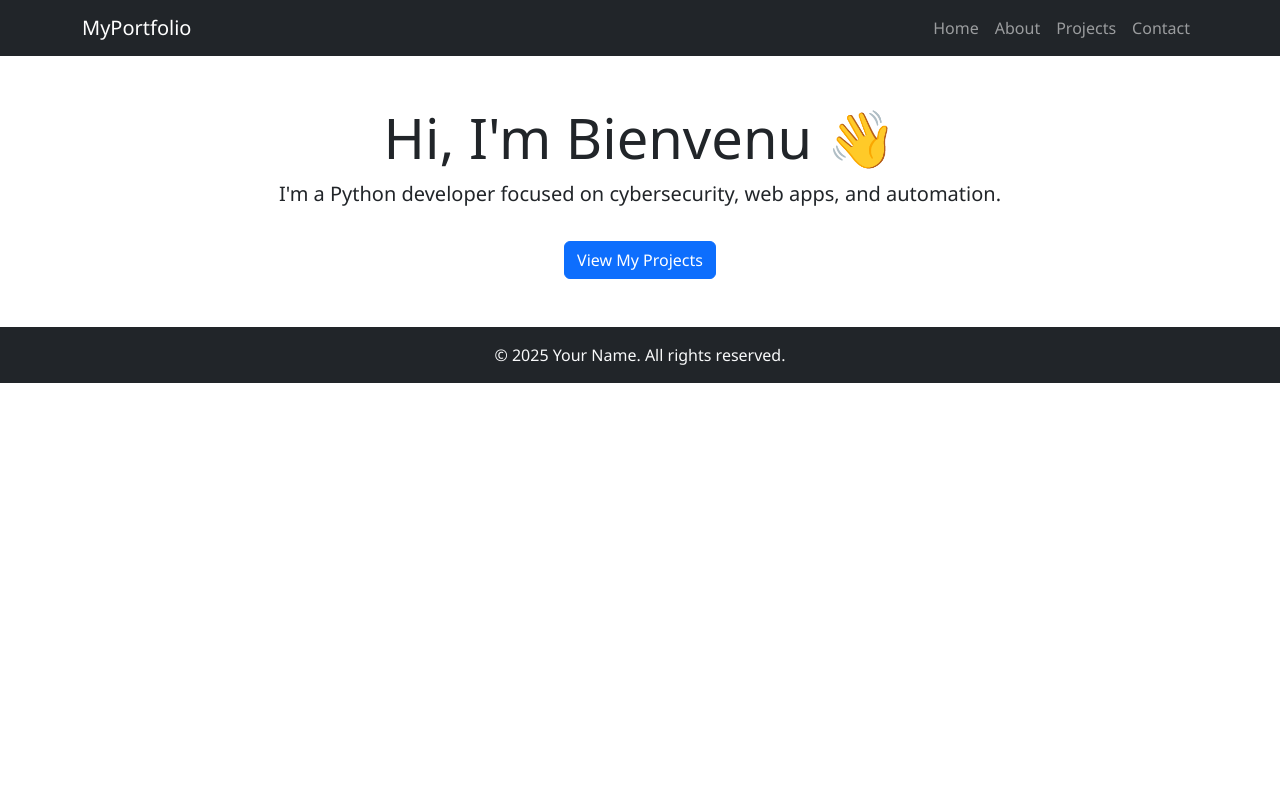
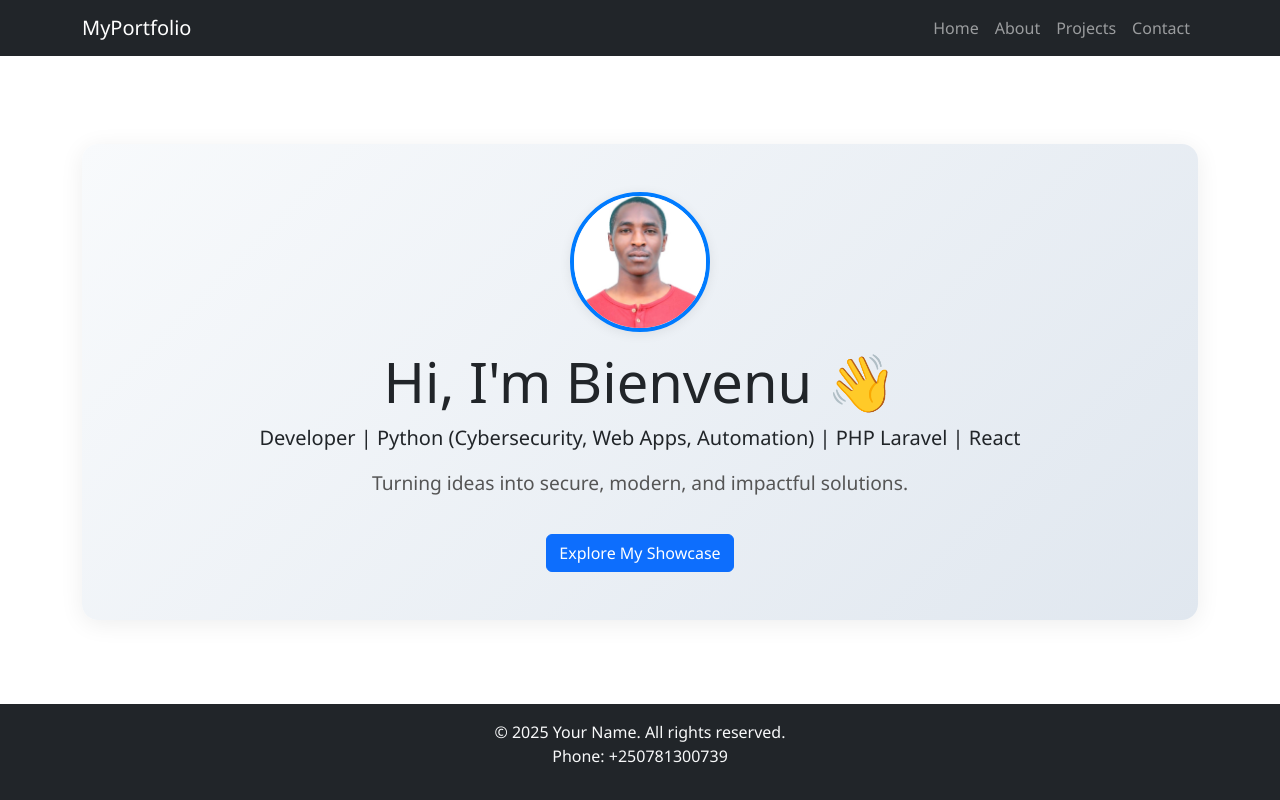
Before and after one commit to bienvenugashema/my-portifolio, a Flask app: page / in a window 1280 px wide. Run offline with Flask 3, Linux system fonts and the light colour scheme.

Commit message:
Creating projcets

```diff
--- a/your-portfolio/static/css/style.css
+++ b/your-portfolio/static/css/style.css
@@ -1,9 +1,40 @@
 body {
-  font-family: 'Segoe UI', sans-serif;
+  font-family: 'Montserrat', 'Segoe UI', sans-serif;
+  min-height: 100vh;
+  display: flex;
+  flex-direction: column;
 }
+
+.hero-section {
+  background: linear-gradient(135deg, #f8fafc 0%, #e0e7ef 100%);
+  border-radius: 16px;
+  box-shadow: 0 4px 24px rgba(0,0,0,0.07);
+  margin-top: 40px;
+}
+
+.profile-img {
+  width: 140px;
+  height: 140px;
+  object-fit: cover;
+  border-radius: 50%;
+  border: 4px solid #007bff;
+  box-shadow: 0 2px 12px rgba(0,0,0,0.08);
+}
+
+.tagline {
+  font-size: 1.2rem;
+  color: #555;
+  margin-bottom: 20px;
+}
+
+.container.my-5 {
+  flex: 1;
+}
+
 h2 {
   margin-top: 20px;
 }
+
 .card-title {
   font-weight: bold;
 }
--- a/your-portfolio/templates/about.html
+++ b/your-portfolio/templates/about.html
@@ -3,6 +3,6 @@
 {% block content %}
 <h2>About Me</h2>
 <p>
-  I'm a passionate Python developer with experience in Flask, FastAPI, and ethical hacking. I love building secure, fast, and useful applications.
+  I'm a passionate developer with expertise in Python (cybersecurity, web apps, automation), PHP Laravel, and React. I love building secure, fast, and useful applications across different stacks.
 </p>
 {% endblock %}
--- a/your-portfolio/templates/base.html
+++ b/your-portfolio/templates/base.html
@@ -29,6 +29,11 @@
 
 <footer class="bg-dark text-light text-center p-3">
   © 2025 Your Name. All rights reserved.
+
+  <p>
+    Phone: +250781300739
+
+  </p>
 </footer>
 
 <script src="https://cdn.jsdelivr.net/npm/bootstrap@5.3.0/dist/js/bootstrap.bundle.min.js"></script>
--- a/your-portfolio/templates/index.html
+++ b/your-portfolio/templates/index.html
@@ -1,9 +1,11 @@
 {% extends "base.html" %}
-{% block title %}Home - My Portfolio{% endblock %}
+{% block title %}Home - My Showcase{% endblock %}
 {% block content %}
-<div class="text-center">
+<div class="hero-section text-center py-5">
+  <img src="{{ url_for('static', filename='img/profile.jpeg') }}" alt="Profile Picture" class="profile-img mb-3">
   <h1 class="display-4">Hi, I'm Bienvenu 👋</h1>
-  <p class="lead">I'm a Python developer focused on cybersecurity, web apps, and automation.</p>
-  <a href="{{ url_for('projects') }}" class="btn btn-primary mt-3">View My Projects</a>
+  <p class="lead">Developer | Python (Cybersecurity, Web Apps, Automation) | PHP Laravel | React</p>
+  <p class="tagline">Turning ideas into secure, modern, and impactful solutions.</p>
+  <a href="{{ url_for('projects') }}" class="btn btn-primary mt-3">Explore My Showcase</a>
 </div>
 {% endblock %}
```
Also changed, not shown: your-portfolio/templates/projects.html (+28 -2 lines), your-portfolio/static/img/profile.jpeg (added).
